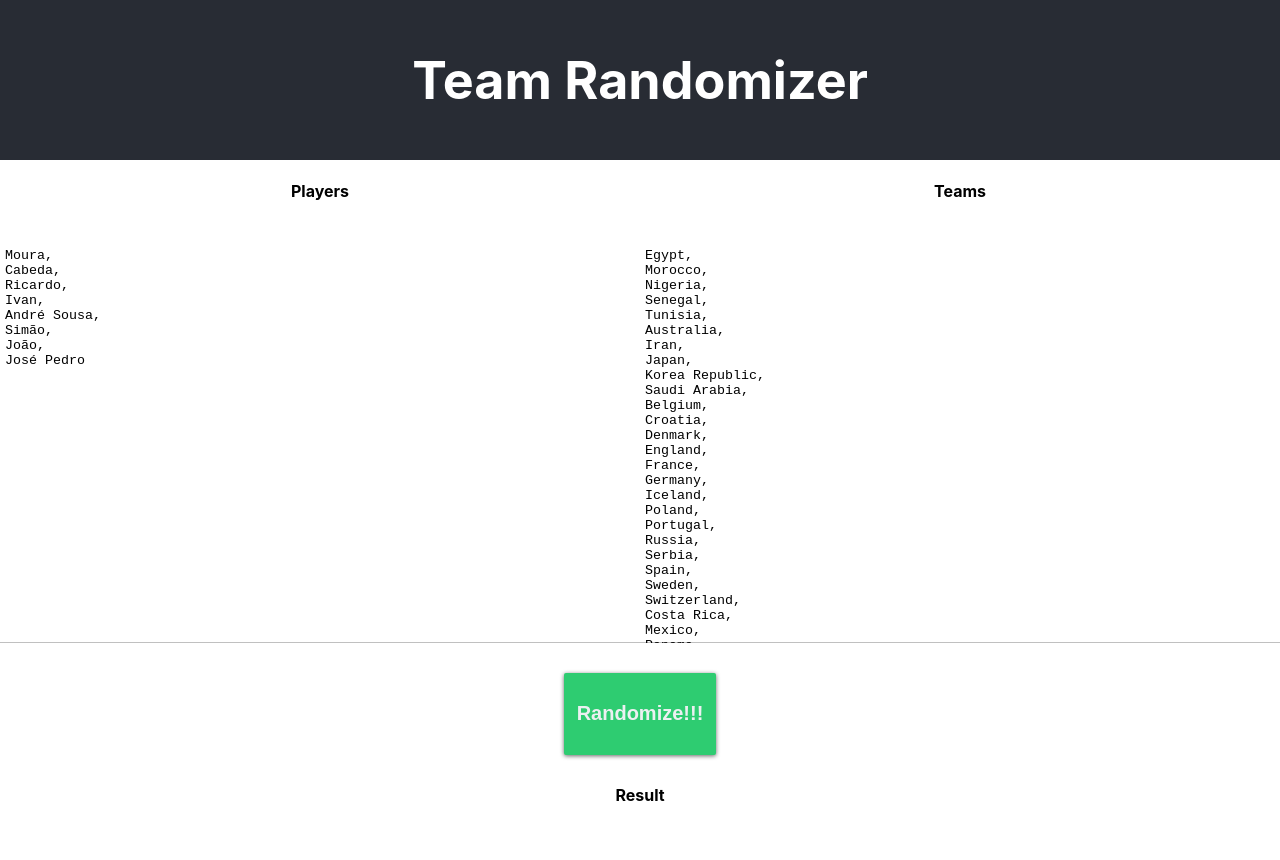
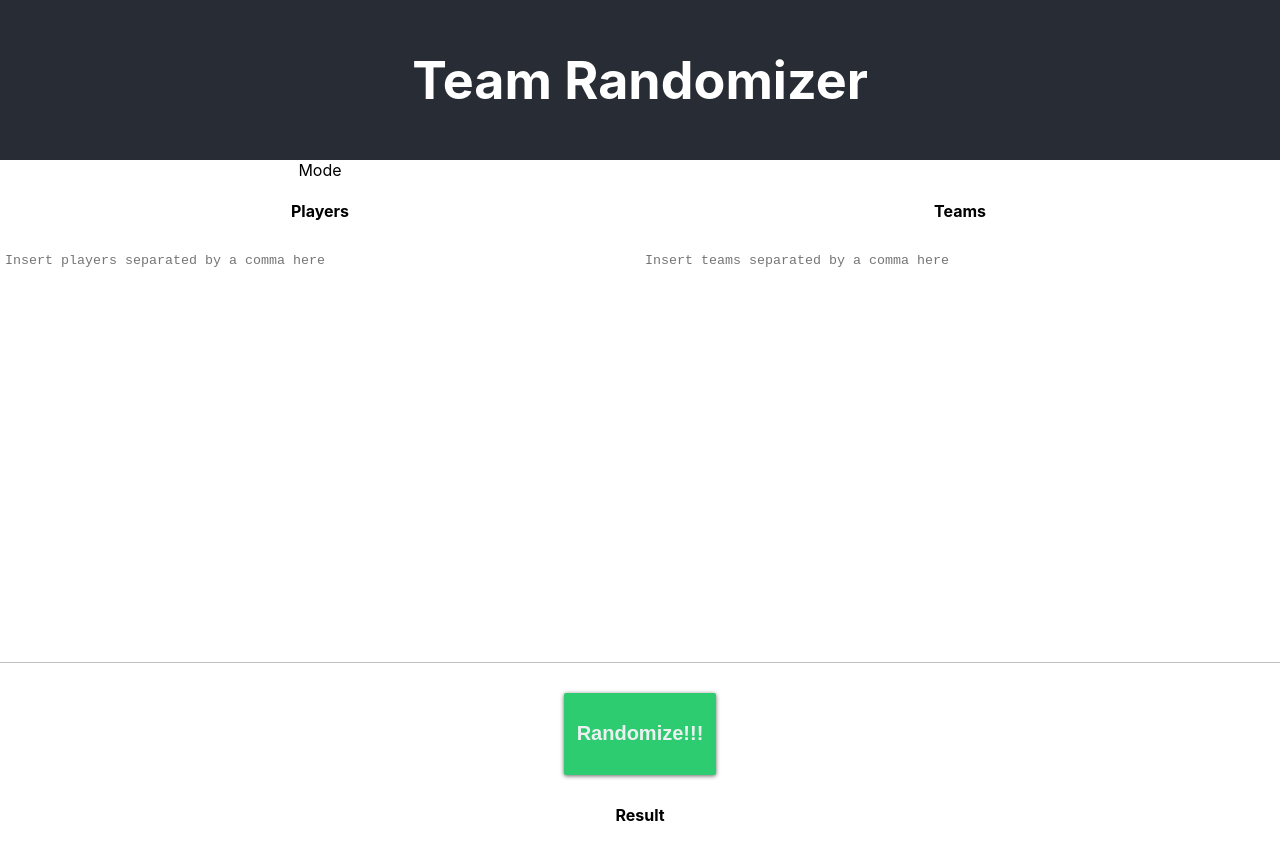
Before and after one commit to Cabeda/team-Randomizer, a React (Create React App) app: page / in a window 1280 px wide. Shown: the top 860 px of the page. Built offline with nearby package versions, Linux system fonts and the light colour scheme.

Commit message:
Refactor of code to use react hooks

```diff
--- a/src/App.tsx
+++ b/src/App.tsx
@@ -1,107 +1,50 @@
-import * as React from 'react';
-import { Imatch } from './Shared/match.interface';
-import { IRandomizer } from './Shared/random.interface';
-import './App.css';
-import logo from './ball.svg';
+import React, { useState } from 'react';
+import { Imatch } from "./Shared/match.interface";
+import "./App.css";
 
+function App() {
+  const [players, setPlayers] = useState<String[]>([])
+  const [teams, setTeams] = useState<String[]>([])
+  const [result, setResult] = useState<Imatch[]>([])
 
-class App extends React.Component<any, IRandomizer> {
+  const handleTeamsChange = (e: React.FormEvent<HTMLTextAreaElement>) => setTeams(e.currentTarget.value.split(","))
 
+  const handlePlayersChange = (e: React.FormEvent<HTMLTextAreaElement>) => setPlayers(e.currentTarget.value.split(","))
 
-  public players: string[] = ["Moura", "Cabeda", "Ricardo", "Ivan", "André Sousa", "Simão", "João", "José Pedro"];
-
-  public teams: string[] = ["Egypt", "Morocco",
-    "Nigeria", "Senegal", "Tunisia", "Australia",
-    "Iran",
-    "Japan",
-    "Korea Republic",
-    "Saudi Arabia",
-    "Belgium",
-    "Croatia",
-    "Denmark",
-    "England",
-    "France",
-    "Germany",
-    "Iceland",
-    "Poland",
-    "Portugal",
-    "Russia",
-    "Serbia",
-    "Spain",
-    "Sweden",
-    "Switzerland",
-    "Costa Rica",
-    "Mexico",
-    "Panama",
-    "Argentina",
-    "Brazil",
-    "Colombia",
-    "Peru",
-    "Uruguay"];
-
-  constructor(props: any) {
-    super(props);
-    this.state = {
-      players: this.printData(this.players),
-      result: [],
-      teams: this.printData(this.teams)
-    };
-
-    this.handleTeamsChange = this.handleTeamsChange.bind(this);
-    this.handlePlayersChange = this.handlePlayersChange.bind(this);
-    this.randomize = this.randomize.bind(this);
-  }
-
-  public handleTeamsChange(event: React.FormEvent<HTMLTextAreaElement>) {
-    this.setState({ teams: this.getItemsFromTextArea(event.currentTarget.value) });
-  }
-
-  public handlePlayersChange(event: React.FormEvent<HTMLTextAreaElement>) {
-    this.setState({ players: this.getItemsFromTextArea(event.currentTarget.value) });
-  }
-
-  public getItemsFromTextArea(text: string): string[] {
-    return text.split(",");
-  }
-
-  public printResults(list: Imatch[]): string {
+  const printResults = (list: Imatch[]): string => {
     let result: string = "";
     for (const item of list) {
       result += "\n" + item.player + " - " + item.team;
-    };
+    }
     return result;
   }
 
-
-  public printData(list: string[]): string[] {
-    return list.map(x => "\n" + x.trim() );
-
+  const printData = (list: String[]): string[] => {
+    return list.map(x => "\n" + x.trim());
   }
 
-  public getItemFromList(list: string[]) {
-    const item = list.splice(Math.floor((Math.random() * list.length)), 1)[0];
+  const getItemFromList = (list: string[]) => {
+    const item = list.splice(Math.floor(Math.random() * list.length), 1)[0];
     return item.trim();
   }
 
-
-  public randomize() {
+  const randomize = () => {
     const matches: Imatch[] = [];
-    const playersLength = this.state.players.length;
-    const playersToAdd = JSON.parse(JSON.stringify(this.state.players));
-    const teamsToAdd = JSON.parse(JSON.stringify(this.state.teams));
+    const playersLength = players.length;
+    const playersToAdd = JSON.parse(JSON.stringify(players));
+    const teamsToAdd = JSON.parse(JSON.stringify(teams));
 
     for (let i = 0; i < playersLength; i++) {
-      const player: string = this.getItemFromList(playersToAdd);
-      const team: string = this.getItemFromList(teamsToAdd);
+      const player: string = getItemFromList(playersToAdd);
+      const team: string = getItemFromList(teamsToAdd);
       const newTeam: Imatch = { player, team };
 
       matches.push(newTeam);
     }
 
-    this.setState({teams: this.printData(this.state.teams), players: this.printData(this.state.players), result: matches });
+      setResult(matches);
   }
 
-  public render() {
     return (
       <div className="App">
         <header className="App-header">
@@ -109,25 +52,39 @@ class App extends React.Component<any, IRandomizer> {
         </header>
         <div>
           <div className="container">
-          <div className="cell">
-          <h4>Players</h4>
-            <textarea id="players" placeholder="Insert players here" value={this.state.players} onChange={this.handlePlayersChange} />
+            <label>
+              Mode
+            </label>
           </div>
-          <div className="cell">
-          <h4>Teams</h4>
-            <textarea id="teams" placeholder="Insert teams here" value={this.state.teams} onChange={this.handleTeamsChange} />
+          <div className="container">
+            <div className="cell">
+              <h4>Players</h4>
+              <textarea
+                id="players"
+                placeholder="Insert players separated by a comma here"
+                value={printData(players)}
+                onChange={handlePlayersChange}
+              />
+            </div>
+            <div className="cell">
+              <h4>Teams</h4>
+              <textarea
+                id="teams"
+                placeholder="Insert teams separated by a comma here"
+                value={printData(teams)}
+                onChange={handleTeamsChange}
+              />
             </div>
           </div>
-          <button id="randomizeBtn" className="btn" onClick={this.randomize}>
-            <h2 >Randomize!!!</h2>
+          <button id="randomizeBtn" className="btn" onClick={randomize}>
+            <h2>Randomize!!!</h2>
           </button>
 
           <h4>Result</h4>
-          <textarea id="result" value={this.printResults(this.state.result)} />
+          <textarea id="result" value={printResults(result)} />
         </div>
       </div>
     );
-  }
 }
 
 export default App;
```
Also changed, not shown: src/Shared/random.interface.ts (deleted, +0 -7 lines), src/ball.svg (deleted), src/logo.svg (deleted).
